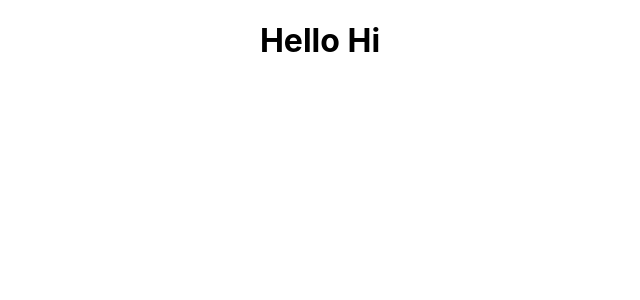
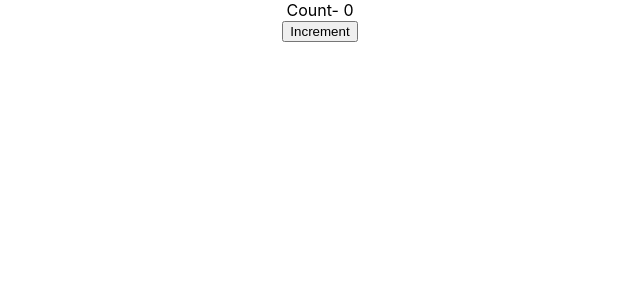
Before and after one commit to jyotir1994/React, a React (Create React App) app in the folder my-app/: page / in a window 1280 px wide. Shown: the top 300 px of the page, without its empty margins (320-960 px from the left). Built offline with nearby package versions, Linux system fonts and the light colour scheme.

Commit message:
props, state, setState

```diff
--- a/my-app/src/App.js
+++ b/my-app/src/App.js
@@ -4,13 +4,24 @@ import './App.css';
 import Greet from './components/Greet';
 import Welcome from './components/Welcome';
 import Hello from './components/Hello';
+import Message from './components/Message';
+import Counter from './components/Counter';
 
 function App() {
   return (
     <div className="App">
-      {/* <Greet /> */}
-      {/* <Welcome /> */}
-      <Hello />
+      <Counter />
+      {/* <Message /> */}
+      {/* <Greet name='A' no='1'>
+        <p>This is children props</p>
+      </Greet>
+      <Greet name='B' no='2'/>
+      <button>Action</button>
+      <Greet name='C' no='3'/>
+      <Welcome name='A' no='1'/>
+      <Welcome name='B' no='2'/>
+      <Welcome name='C' no='3'/> */}
+      {/* <Hello /> */}
     </div>
   );
 }
--- /dev/null
+++ b/my-app/src/components/Counter.js
@@ -0,0 +1,41 @@
+import React, { Component } from 'react'
+
+class Counter extends Component {
+
+    constructor(props) {
+        super(props)
+
+        this.state = {
+            count: 0
+        }
+    }
+
+    changeCount() {
+        // this.setState({
+        //     count: this.state.count + 1
+        // }, () => { console.log('Callback value', this.state.count) })
+
+        this.setState((prevState, props) => ({
+            count: prevState.count + 1
+        }))
+    }
+
+    incrementFive() {
+        this.changeCount()
+        this.changeCount()
+        this.changeCount()
+        this.changeCount()
+        this.changeCount()
+    }
+
+    render() {
+        return (
+            <div>
+                <div>Count- {this.state.count}</div>
+                <button onClick={() => this.incrementFive()}>Increment</button>
+            </div>
+        )
+    }
+}
+
+export default Counter
--- a/my-app/src/components/Greet.js
+++ b/my-app/src/components/Greet.js
@@ -2,10 +2,18 @@ import React from 'react';
 
 // Normal Function
 // function Greet(){
-    // return <h1>Hello Jyoti</h1>
+// return <h1>Hello Jyoti</h1>
 // }
 
 //Arrow function
-const Greet = () => <h1>hello</h1>
+const Greet = (props) => {
+    console.log(props);
+    return (
+        <div>
+            <h1>hello {props.name} and {props.no}</h1>
+            {props.children}
+        </div>
+    )
+}
 
 export default Greet;
--- /dev/null
+++ b/my-app/src/components/Message.js
@@ -0,0 +1,27 @@
+import React, { Component } from 'react';
+
+class Welcome extends Component {
+
+    constructor() {
+        super();
+        this.state = {
+            message: 'Welcome Visitor'
+        }
+    }
+
+    changeMessage() {
+        this.setState({
+            message: 'Thank You for subscribing'
+        })
+    }
+    render() {
+        return (
+            <div>
+                <h1> {this.state.message}</h1>
+                <button onClick={() => this.changeMessage()}>Subscribe</button>
+            </div>
+        )
+    }
+}
+
+export default Welcome;
--- a/my-app/src/components/Welcome.js
+++ b/my-app/src/components/Welcome.js
@@ -1,9 +1,9 @@
 import React, {Component} from 'react';
 
-class Welcome extends Component {
+class Message extends Component {
     render() {
-        return <h1>Class Component</h1>
+    return <h1>Welcome {this.props.name} and {this.props.no }</h1>
     }
 }
 
-export default Welcome;
+export default Message;
```
